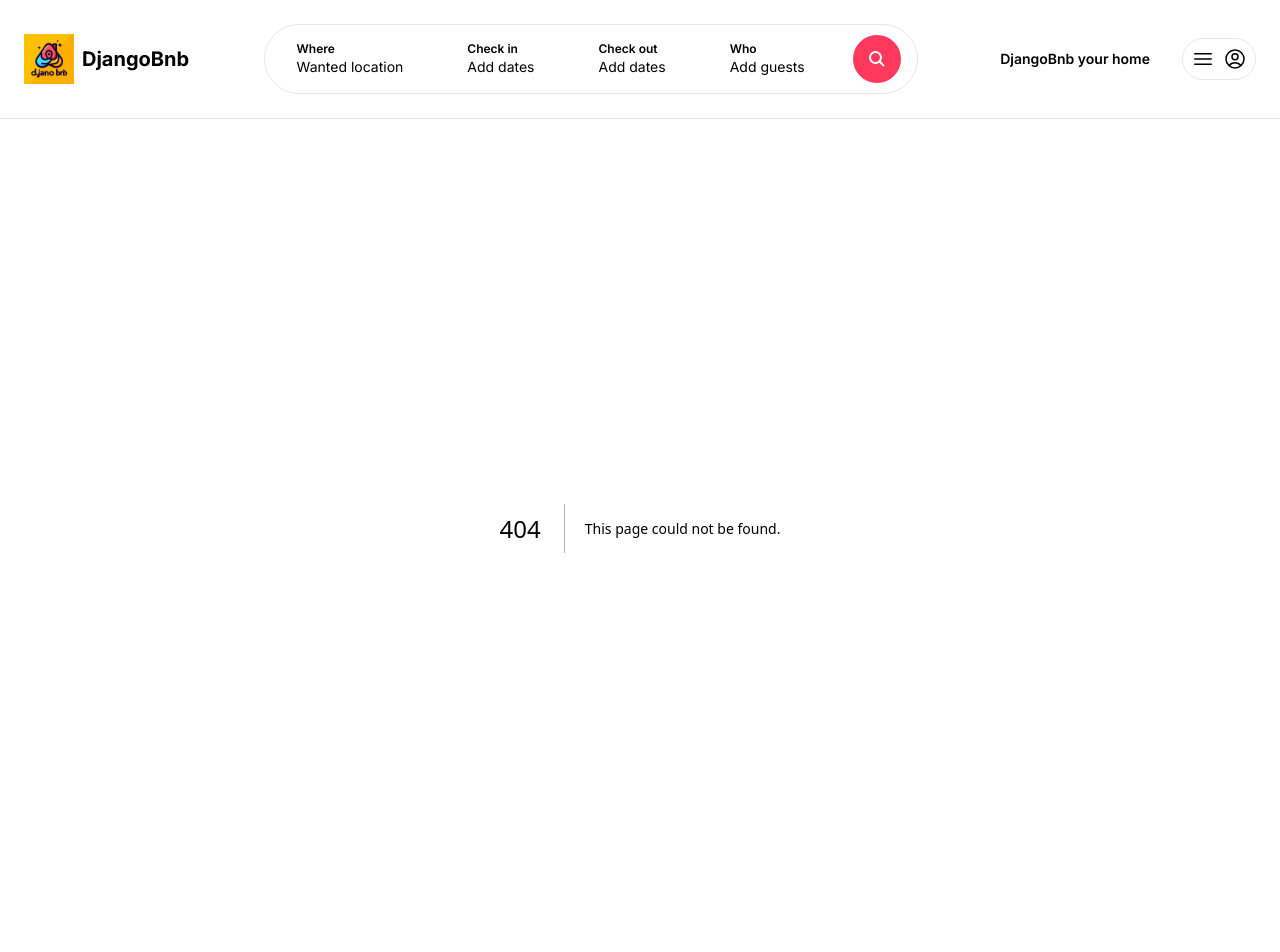
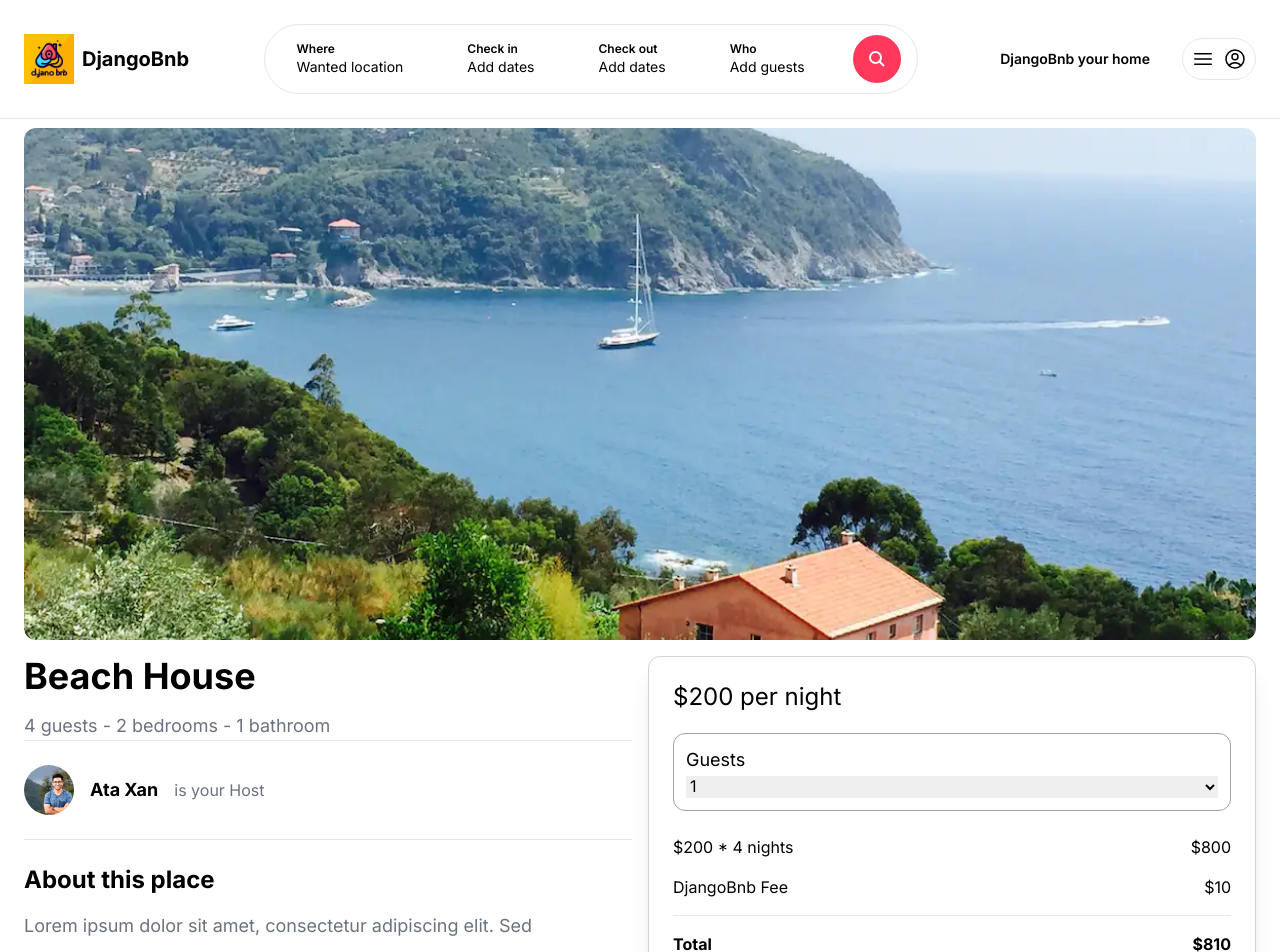
Before and after one commit to Ata-Xan/django-nextjs-airbnb, a Next.js app: page /properties/1 in a window 1280 px wide. Before the commit this address had no page. Shown: the top 952 px of the page. Before the commit the page ends 928 px from the top, so only its background shows below. Built offline with nearby package versions, Linux system fonts and the light colour scheme.

Commit message:
frontend for detail page is added

```diff
--- /dev/null
+++ b/app/components/properties/ReservationSidebar.tsx
@@ -0,0 +1,35 @@
+const ReservationSidebar = () => {
+    return (
+        <aside className="p-6 col-span-2 rounded-xl border border-gray-300 shadow-xl">
+
+            <h2 className="mb-5 text-2xl"> $200 per night</h2>
+            <div className="mb-6 p-3 border border-gray-400 rounded-xl">
+                <label htmlFor="" className="text-lg">Guests</label>
+                <select name="" id="" className="w-full text-xm  cursor-pointer">
+                    <option value="1">1</option>
+                    <option value="2">2</option>
+                    <option value="3">3</option>
+                    <option value="4">4</option>
+
+                </select>
+            </div>
+            <div className="mb-4 flex justify-between align-center">
+                <p>$200 * 4 nights</p>
+                <p>$800</p>
+            </div>
+            <div className="mb-4 flex justify-between align-center">
+                <p>DjangoBnb Fee</p>
+                <p>$10</p>
+            </div>
+            <hr />
+            <div className="mt-4 m-b-4 flex justify-between align-center font-bold">
+                <p>Total</p>
+                <p>$810</p>
+            </div>
+            <div className="mt-4 w-full mb-6 py-6 text-center text-white bg-airbnb rounded-xl hover:bg-airbnb-dark cursor-pointer">Book</div>
+
+        </aside>
+    );
+}
+
+export default ReservationSidebar;
--- /dev/null
+++ b/app/properties/[id]/page.tsx
@@ -0,0 +1,52 @@
+import Image from 'next/image';
+import ReservationSidebar from '@/app/components/properties/ReservationSidebar';
+const PropertyDetailPage = () => {
+    return (
+        <div className="max-w-[1500px] mx-auto px-6">
+
+            <div className="w-full h-[64vh] mb-4 overflow-hidden rounded-xl relative pb-6 ">
+                <Image src="/beach-1.jpeg" className="object-cover w-full h-full" layout="fill" objectFit="cover" alt="Beach" />
+            </div>
+
+            <div className="grid grid-cols-1 md:grid-cols-6 gap-4">
+                <div className="col-span-3">
+                    <h1 className="text-4xl font-bold mb-4">Beach House</h1>
+                    <p className="text-lg text-gray-500">4 guests - 2 bedrooms - 1 bathroom</p>
+                    <hr/>
+                    <div className="py-6 flex items-center space-x-4">
+                        <Image src="/profile.jpg" width={50} height={50} alt="Username" className='rounded-full' />
+                        <p className="text-lg font-bold">Ata Xan</p>
+                        <p className="text-gray-500">is your Host</p>
+
+                    </div>
+                    <hr />
+                    <div className="py-6">
+                        <h2 className="text-2xl font-bold mb-4">About this place</h2>
+                        <p className="text-lg text-gray-500">Lorem ipsum dolor sit amet, consectetur adipiscing elit. Sed</p>
+                    </div>
+                </div>
+
+                <div className="col-span-3">
+                    <ReservationSidebar />
+                </div>
+
+                {/* <div className="col-span-2">
+                    <div className="flex items-center justify-end space-x-4">
+                        <span className="text-2xl font-bold">$200</span>
+                        <button className="px-4 py-2 bg-blue-500 text-white rounded-md">Book Now</button>
+                    </div>
+                </div> */}
+
+
+
+
+
+            </div>
+
+
+
+
+        </div>
+    );
+}
+export default PropertyDetailPage;
```
Also changed, not shown: public/profile.jpg (added).
